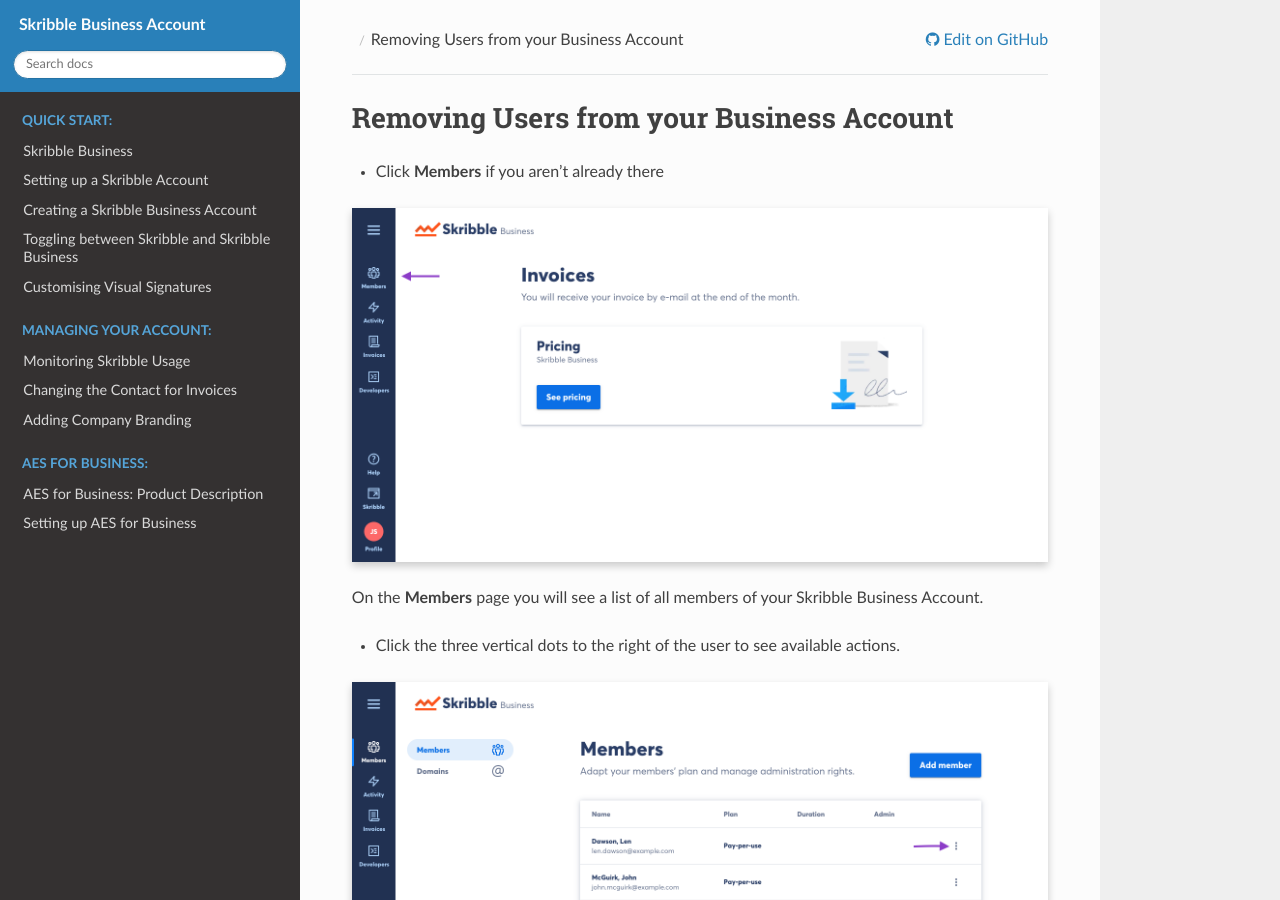
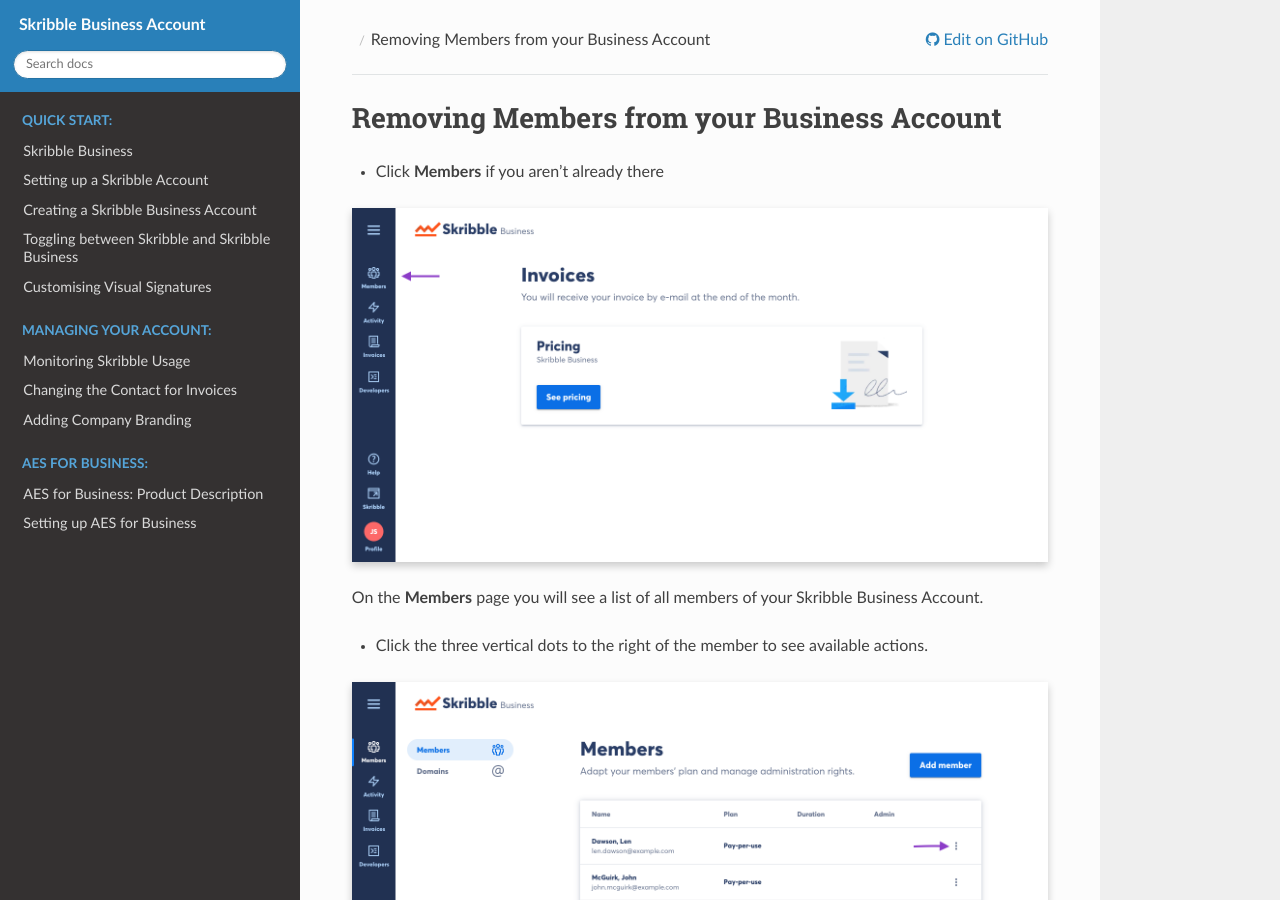
Before and after one commit to matthieu-bt/business-guide, a Sphinx documentation site: the page built from source/users/removing.rst, in a window 1280 px wide and 900 px high. Built offline with Sphinx 7.4.7 and the Read the Docs theme 2.0.0, drawn with Linux system fonts in a browser that asks for light colours; pages that are not in the unit, such as notebooks, are missing from menus.

Commit message:
Update removing.rst

```diff
--- a/source/users/removing.rst
+++ b/source/users/removing.rst
@@ -1,7 +1,7 @@
-.. _removing-users:
+.. _removing-members:
 
 =========================================
-Removing Users from your Business Account
+Removing Members from your Business Account
 =========================================
 
 - Click **Members** if you aren't already there
@@ -13,7 +13,7 @@
 
 On the **Members** page you will see a list of all members of your Skribble Business Account.
 
-- Click the three vertical dots to the right of the user to see available actions.
+- Click the three vertical dots to the right of the member to see available actions.
 
 
 .. image:: removing_members.png
```
